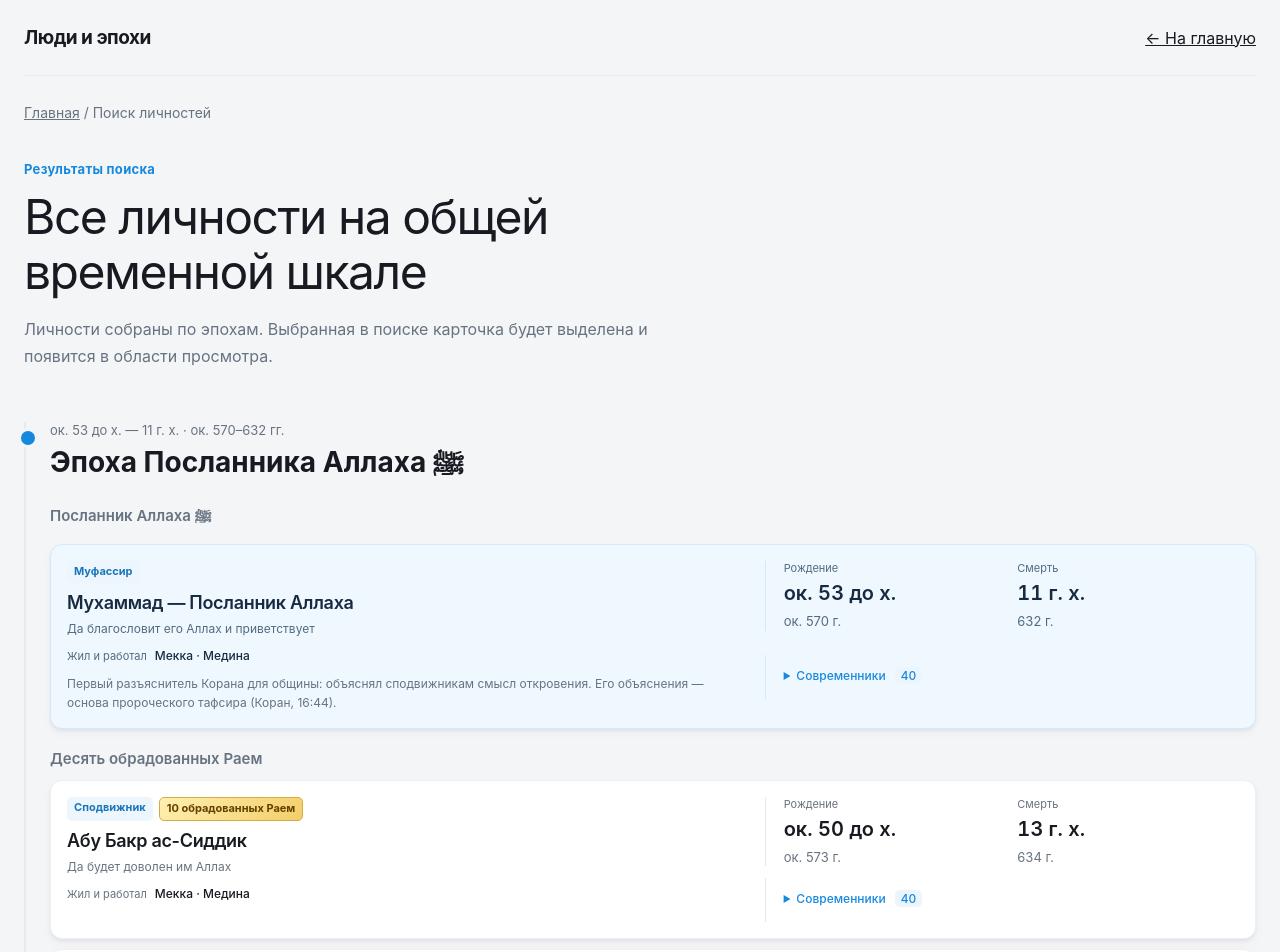
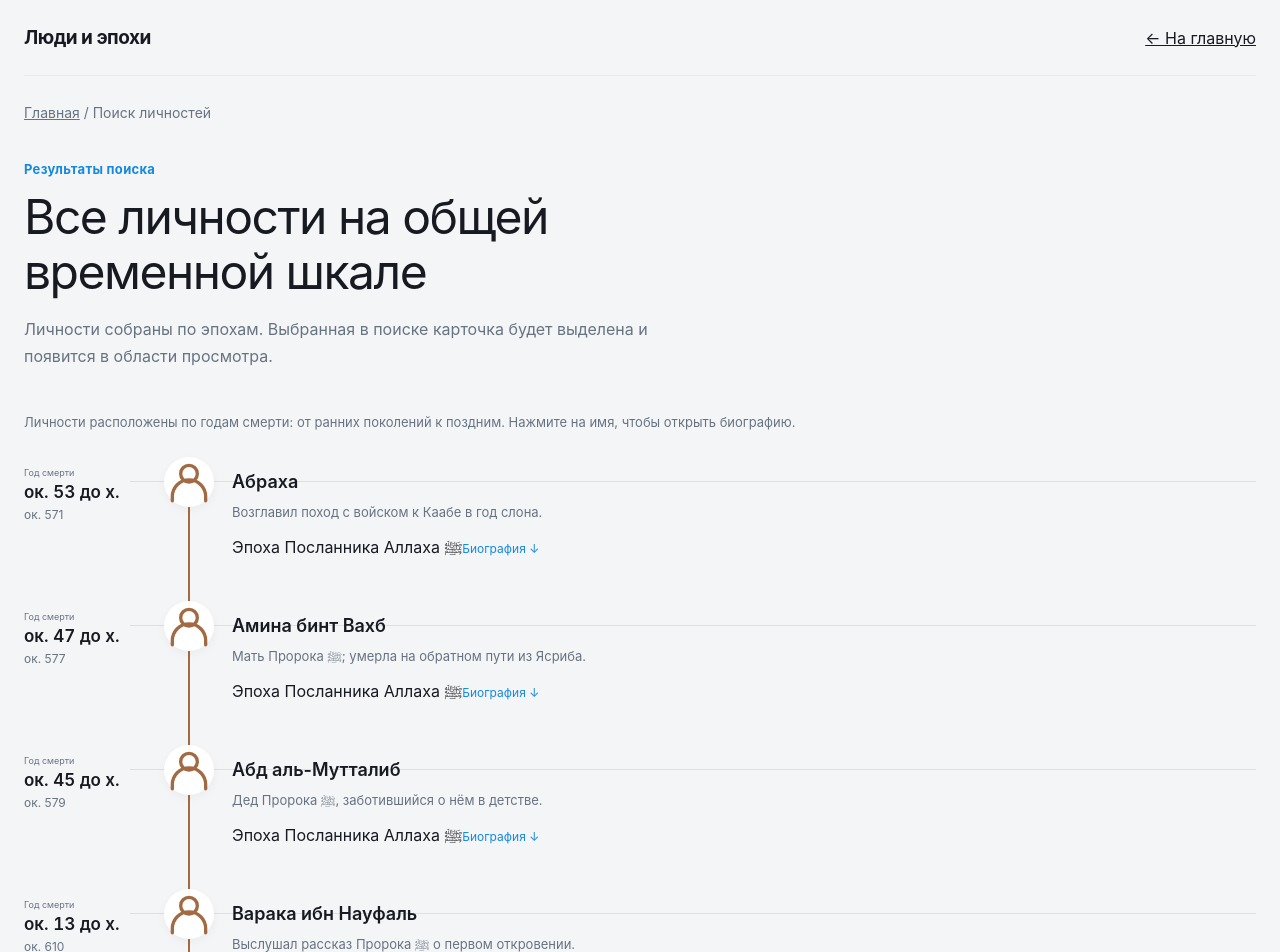
Before and after one commit to Nuruddin999/tarih, a Next.js app: page /search in a window 1280 px wide. Shown: the top 952 px of the page. Built offline with nearby package versions, Linux system fonts and the light colour scheme.

Commit message:
Build a global vertical people timeline

```diff
--- a/src/components/chronology/AllPeopleTimeline.tsx
+++ b/src/components/chronology/AllPeopleTimeline.tsx
@@ -2,22 +2,33 @@
 
 import { useEffect, useState } from "react";
 import { people, periods } from "@/data/chronology";
+import { yearRange } from "@/lib/contemporaries";
 import { uniquePeriodPeople } from "@/lib/uniquePeriodPeople";
+import { DateLabel } from "./DateLabel";
 import { PersonCard } from "./PersonCard";
 
-const timeline = uniquePeriodPeople(periods);
-const assignedPeople = new Set(timeline.flatMap(period => period.groups.flatMap(group => group.people.map(entry => entry.personId))));
-const unassignedPeople = Object.values(people).filter(person => !assignedPeople.has(person.id)).sort((a, b) => a.name.localeCompare(b.name, "ru"));
+const periodPeople = uniquePeriodPeople(periods);
+const personEntries = new Map(periodPeople.flatMap(period => period.groups.flatMap(group => group.people.map(entry => [entry.personId, {
+  entry,
+  periodTitle: period.title,
+}] as const))));
+const orderedPeople = Object.values(people).sort((a, b) => {
+  const aYear = yearRange(a.death.hijri)?.[0] ?? Infinity;
+  const bYear = yearRange(b.death.hijri)?.[0] ?? Infinity;
+  return aYear - bYear || a.name.localeCompare(b.name, "ru");
+});
+
+function PersonIcon() {
+  return <span className="epoch-timeline__icon" aria-hidden="true"><svg viewBox="0 0 24 24" fill="none" stroke="currentColor" strokeWidth="1.6" strokeLinecap="round" strokeLinejoin="round">
+    <circle cx="12" cy="8" r="4" /><path d="M4 21v-2a8 8 0 0 1 16 0v2" />
+  </svg></span>;
+}
 
 export function AllPeopleTimeline({ focusPersonId }: { focusPersonId?: string }) {
   const [activeFocusPersonId, setActiveFocusPersonId] = useState(focusPersonId);
 
   useEffect(() => {
-    if (focusPersonId) {
-      setActiveFocusPersonId(focusPersonId);
-      return;
-    }
-    setActiveFocusPersonId(new URLSearchParams(window.location.search).get("person") ?? undefined);
+    setActiveFocusPersonId(focusPersonId ?? new URLSearchParams(window.location.search).get("person") ?? undefined);
   }, [focusPersonId]);
 
   useEffect(() => {
@@ -35,24 +46,29 @@ export function AllPeopleTimeline({ focusPersonId }: { focusPersonId?: string })
     return () => window.cancelAnimationFrame(frame);
   }, [activeFocusPersonId]);
 
-  return <div className="all-people-timeline">
-    {timeline.map(period => <section className="all-people-period" key={period.id}>
-      <header className="all-people-period__heading"><p>{period.dates.hijri}{period.dates.gregorian && ` · ${period.dates.gregorian}`}</p><h2>{period.title}</h2></header>
-      {period.groups.map(group => <section className="all-people-group" key={group.id}>
-        {period.groups.length > 1 && <h3>{group.title}</h3>}
-        <div className="person-group__list">{group.people.map(entry => {
-          const person = people[entry.personId];
-          if (!person) return null;
-          const focused = person.id === activeFocusPersonId;
-          return <div id={`timeline-person-${person.id}`} className={`all-people-timeline__person${focused ? " is-focused" : ""}`} key={person.id}>
-            <PersonCard person={person} description={entry.description} featured={entry.featured} />
-          </div>;
-        })}</div>
-      </section>)}
-    </section>)}
-    {unassignedPeople.length > 0 && <section className="all-people-period all-people-period--unassigned">
-      <header className="all-people-period__heading"><h2>Личности без установленной эпохи</h2></header>
-      <div className="person-group__list">{unassignedPeople.map(person => <div id={`timeline-person-${person.id}`} className={`all-people-timeline__person${person.id === activeFocusPersonId ? " is-focused" : ""}`} key={person.id}><PersonCard person={person} /></div>)}</div>
-    </section>}
+  return <div className="epoch-timeline epoch-timeline--people global-people-timeline">
+    <p className="epoch-timeline__note">Личности расположены по годам смерти: от ранних поколений к поздним. Нажмите на имя, чтобы открыть биографию.</p>
+    <ol className="epoch-timeline__list">
+      {orderedPeople.map(person => {
+        const placement = personEntries.get(person.id);
+        const focused = person.id === activeFocusPersonId;
+        const description = placement?.entry.description ?? person.description;
+        const shortDescription = description && description.length > 180 ? `${description.slice(0, 177).trimEnd()}…` : description;
+        return <li id={`timeline-person-${person.id}`} className={`epoch-timeline__row global-people-timeline__row${focused ? " is-focused" : ""}`} key={person.id}>
+          <div className="epoch-timeline__date"><DateLabel date={person.death} label="Год смерти" /></div>
+          <div className="epoch-timeline__entry"><PersonIcon />
+            <details className="epoch-timeline__person" open={focused}>
+              <summary>
+                <h3>{person.name}</h3>
+                {shortDescription && <p>{shortDescription}</p>}
+                <span className="global-people-timeline__era">{placement?.periodTitle ?? "Эпоха не указана"}</span>
+                <span className="epoch-timeline__more">Биография <span aria-hidden="true">↓</span></span>
+              </summary>
+              <PersonCard person={person} description={placement?.entry.description} featured={placement?.entry.featured} />
+            </details>
+          </div>
+        </li>;
+      })}
+    </ol>
   </div>;
 }
```
